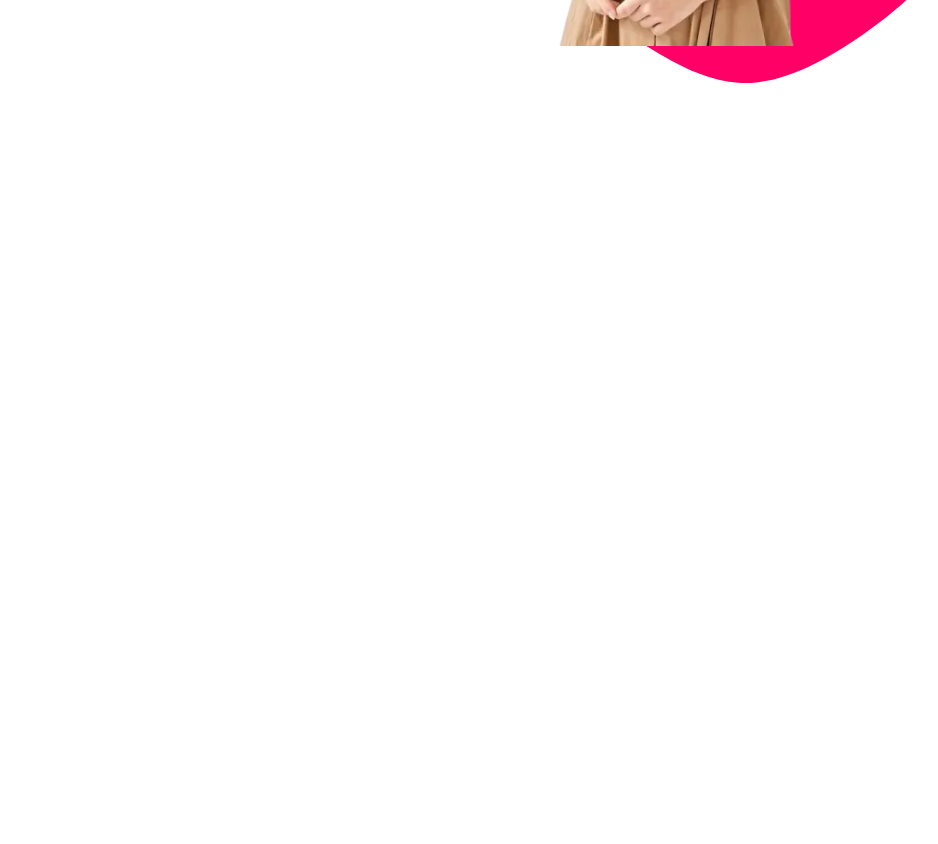
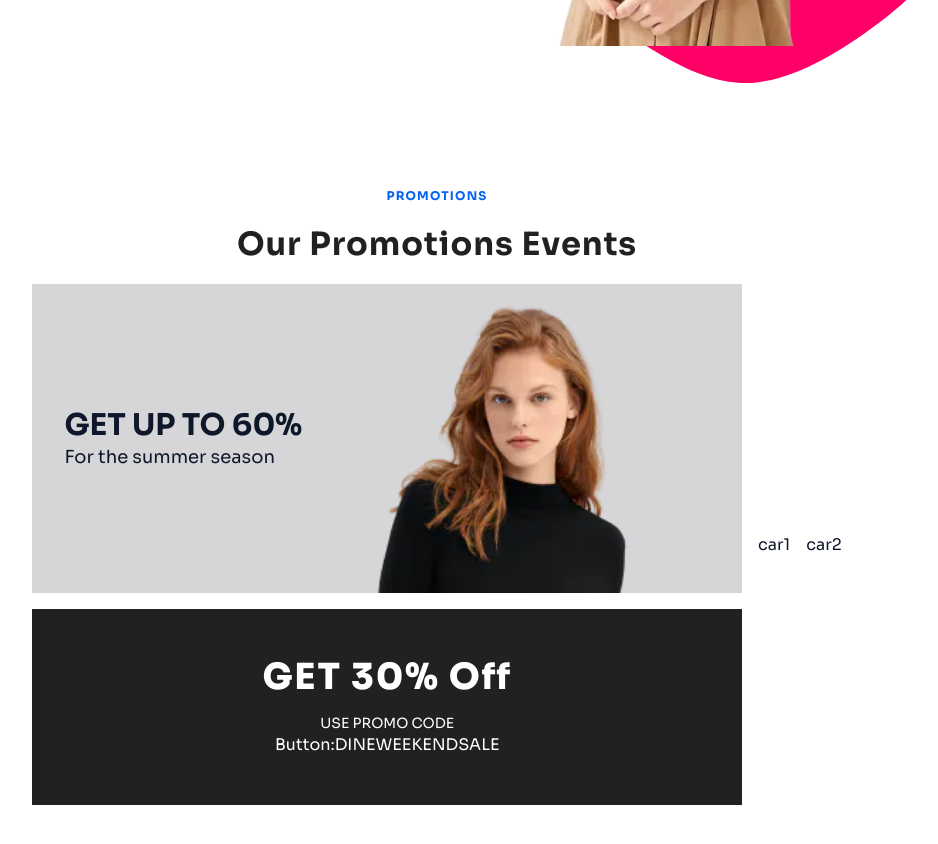
Before and after one commit to MohsinDev369/nextjs-ecom-hackathon2, a Next.js app: page / in a window 1280 px wide. Shown: the part 660-1504 px from the top of the page, without its empty margins (203-1141 px from the left). Before the commit the page ends 800 px from the top, so only its background shows below. Built offline with nearby package versions, Linux system fonts and the light colour scheme.

Commit message:
working on promo section

```diff
--- a/src/app/page.tsx
+++ b/src/app/page.tsx
@@ -1,9 +1,12 @@
 import Hero from "@/components/Hero";
+import Promo from "@/components/Promo";
+
 
 export default function Home() {
   return (
     <div>
       <Hero />
+      <Promo />
     </div>
   );
 }
--- /dev/null
+++ b/src/components/Promo.tsx
@@ -0,0 +1,43 @@
+import Image from "next/image";
+
+const Promo = () => {
+  return (
+    <section className="flex flex-col justify-center items-center p-16 gap-4">
+      <span className="text-center text-xs font-bold text-[#0062f5] tracking-widest">
+        PROMOTIONS
+      </span>
+      <h2 className="tracking-[.03em] font-bold text-[32px] text-[#212121]">
+        Our Promotions Events
+      </h2>
+      <div className="flex items-center justify-between gap-4">
+        <div className="flex flex-col gap-4 ">
+          <div className="flex items-center bg-[#d6d6d8] px-8 gap-2">
+            <div className="">
+              <h3 className="font-bold text-3xl">GET UP TO 60%</h3>
+              <p className="text-lg">For the summer season</p>
+            </div>
+            <Image
+              src="/assets/img/event1.webp"
+              alt="event1"
+              width={400}
+              height={400}
+            />
+          </div>
+          <div className="flex justify-center items-center flex-col py-12 px-8 bg-[#212121] text-white">
+            <h3 className="font-extrabold text-4xl mb-4 tracking-wider">
+              GET 30% Off
+            </h3>
+            <p className="text-sm">USE PROMO CODE</p>
+            <div>Button:DINEWEEKENDSALE</div>
+          </div>
+        </div>
+        <div className="flex gap-4">
+          <div>car1</div>
+          <div>car2</div>
+        </div>
+      </div>
+    </section>
+  );
+};
+
+export default Promo;
```
Also changed, not shown: public/assets/img/event1.webp (added).
